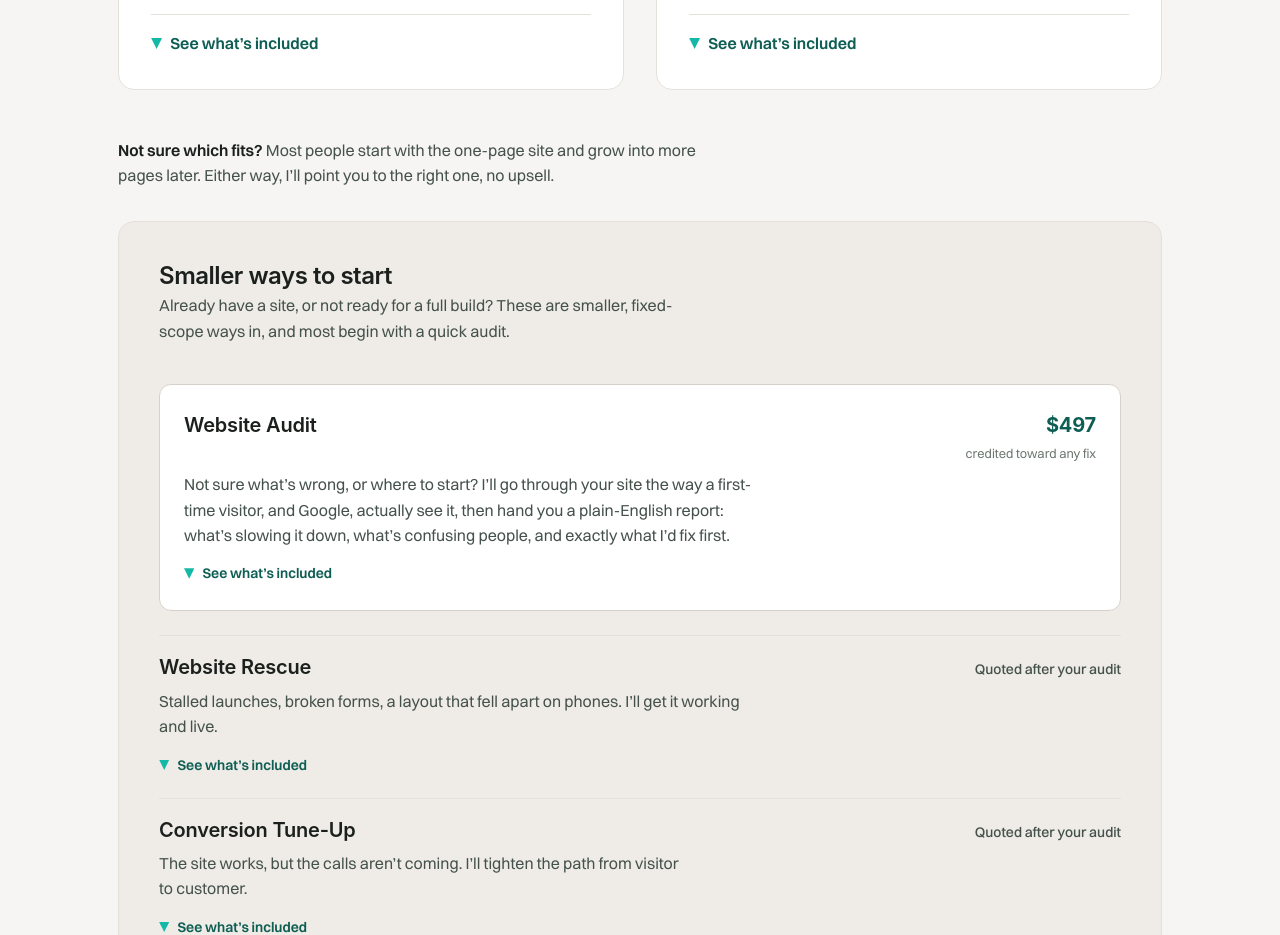
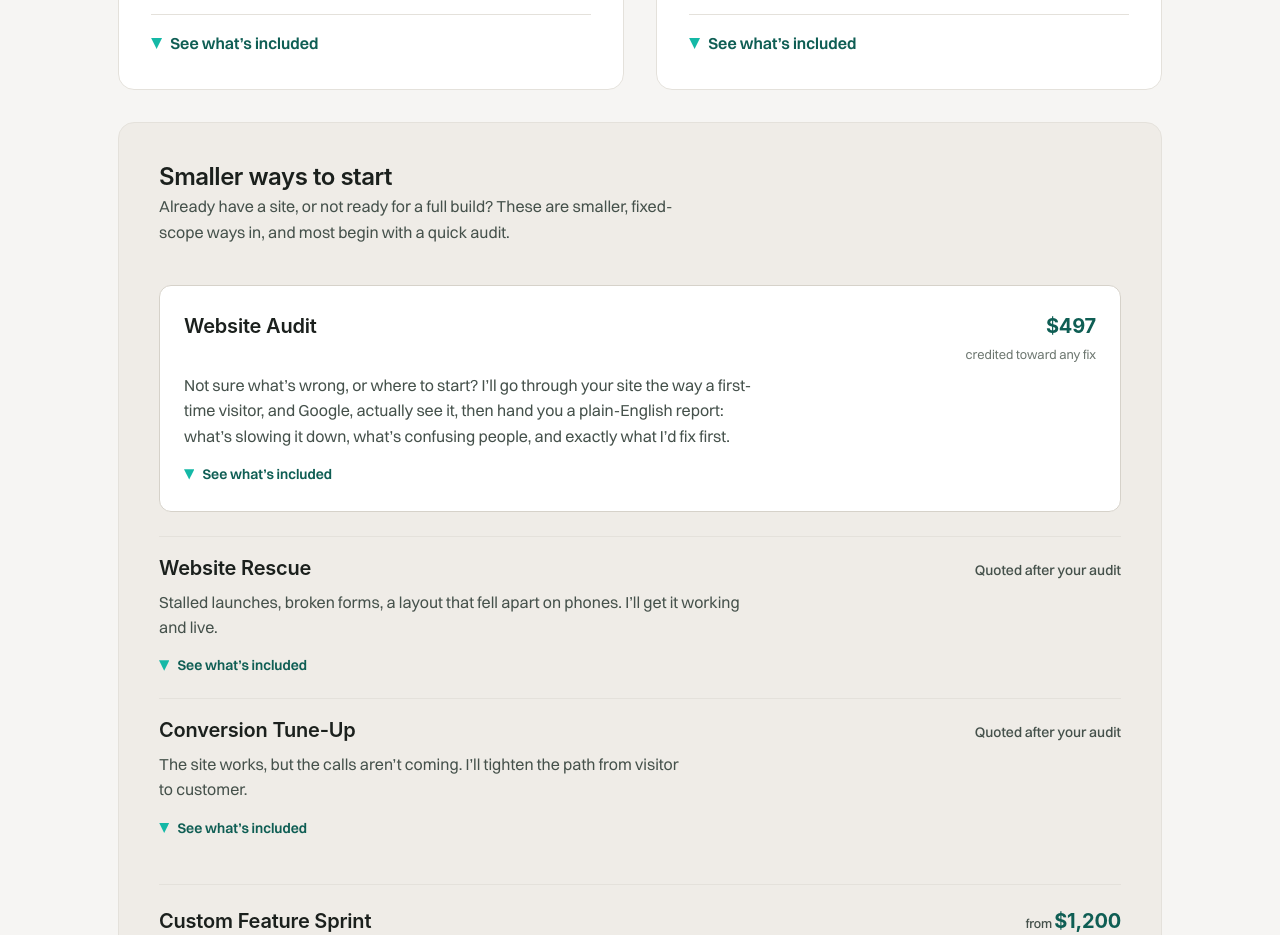
Before and after one commit to JakemoCode/jake-portfolio, a React (Vite) app: page / in a window 1280 px wide. Shown: the part 2300-3235 px from the top of the page. Built offline with nearby package versions, Linux system fonts and the light colour scheme; a web font is replaced by a local one.

Commit message:
refactor(landing): drop the "Not sure which fits?" aside
More word congestion in the gap between the full-build cards and the
entry tier. Remove the paragraph (and its now-dead .rest styles); the
gap alone separates the two tiers cleanly.

Co-Authored-By: Claude Opus 4.8 <noreply@anthropic.com>

```diff
--- a/src/components/landing/Pricing.module.css
+++ b/src/components/landing/Pricing.module.css
@@ -185,24 +185,6 @@
   color: var(--color-text-subtle);
 }
 
-.rest {
-  margin-top: clamp(var(--spacing-2xl), 4vw, var(--spacing-4xl));
-  display: grid;
-  gap: var(--spacing-sm);
-  max-width: 64ch;
-}
-
-.rest p {
-  font-size: var(--font-size-base);
-  line-height: var(--line-height-body);
-  color: var(--color-text-muted);
-}
-
-.rest strong {
-  color: var(--color-text);
-  font-weight: var(--font-weight-semibold);
-}
-
 /* Soft-open: slide the panel's height open and fade it in (instead of an
    instant pop). Uses ::details-content + interpolate-size; browsers without
    support fall back to the native instant toggle, which is fine. */
--- a/src/components/landing/Pricing.tsx
+++ b/src/components/landing/Pricing.tsx
@@ -87,14 +87,6 @@ export function Pricing() {
           ))}
         </div>
 
-        <div className={`${styles.rest} r-up`}>
-          <p>
-            <strong>Not sure which fits?</strong> Most people start with the
-            one-page site and grow into more pages later. Either way, I&rsquo;ll
-            point you to the right one, no upsell.
-          </p>
-        </div>
-
         <Sprints />
       </div>
     </section>
```
